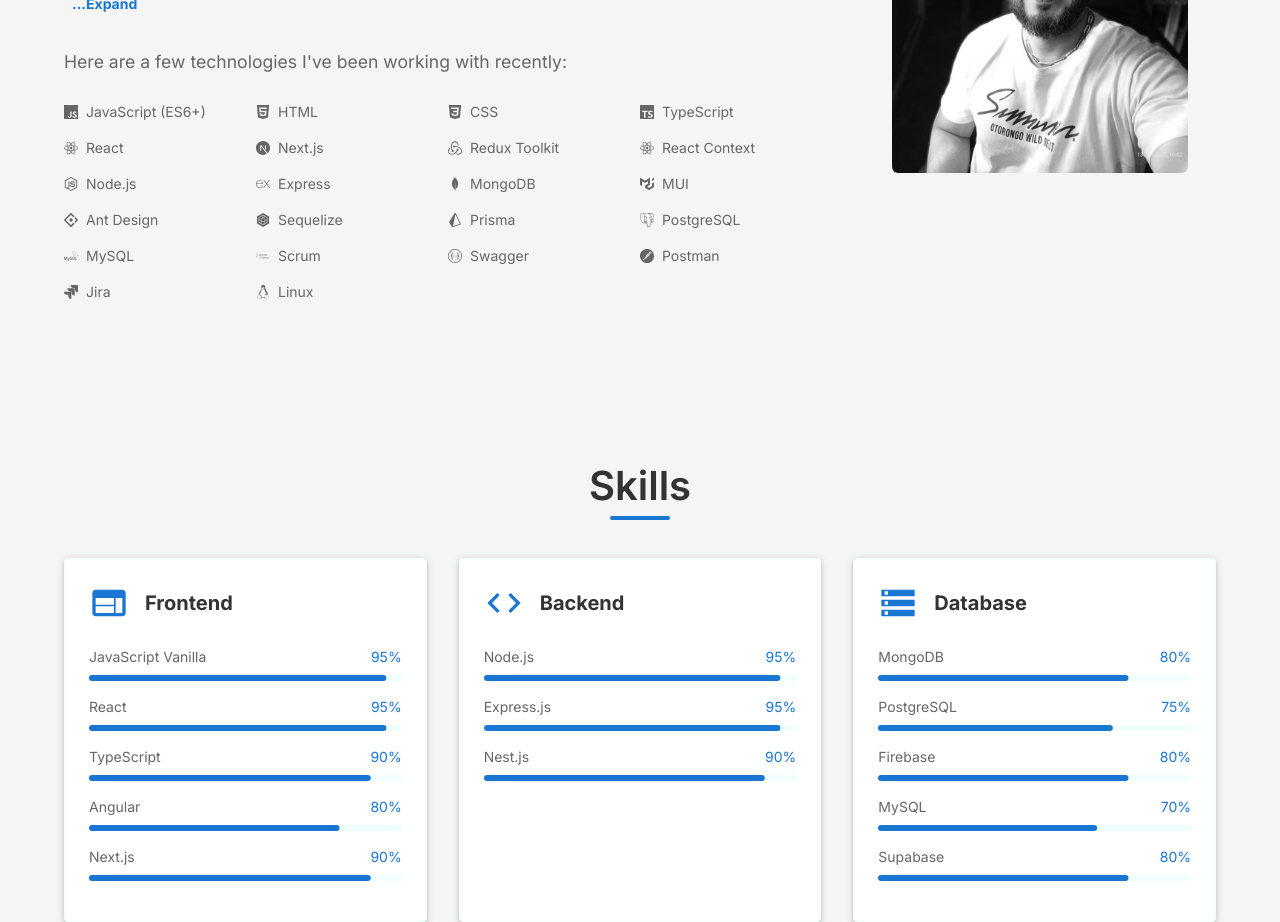
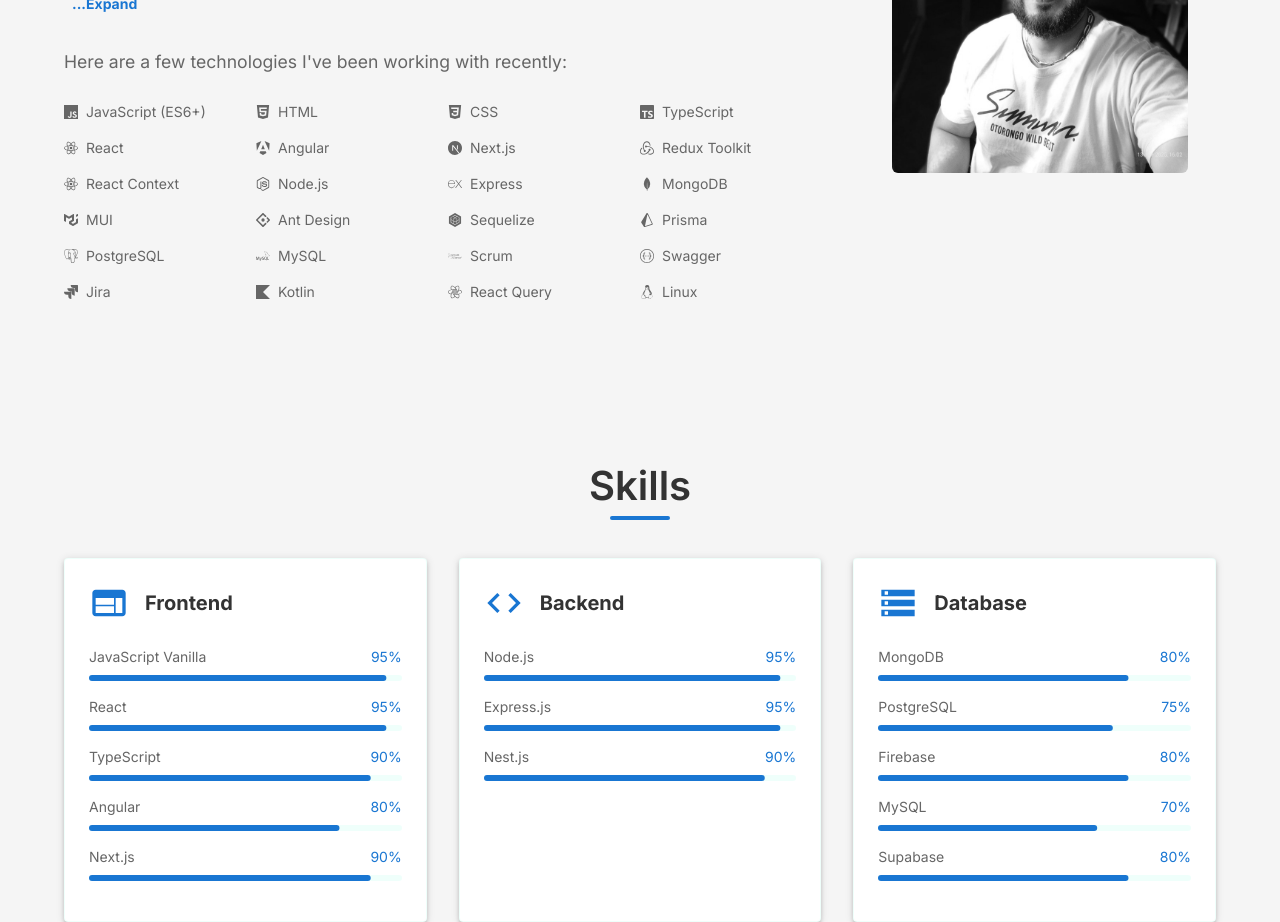
Before and after one commit to JerlibGnzlz/porfolio-nuevo, a Next.js app: page / in a window 1280 px wide. Shown: the part 1340-2262 px from the top of the page. Built offline with nearby package versions, Linux system fonts and the light colour scheme.

Commit message:
subiendo porfolio16

```diff
--- a/src/app/components/About.tsx
+++ b/src/app/components/About.tsx
@@ -26,10 +26,12 @@
     SiPostgresql,
     SiMysql,
     SiSwagger,
-    SiPostman,
     SiJira,
     SiLinux,
+    SiKotlin,
+    SiReactquery,
     SiScrumalliance,
+    SiAngular,
 } from "react-icons/si";
 import { ReactNode, useEffect, useState } from "react";
 import { useInView } from "react-intersection-observer";
@@ -41,6 +43,7 @@
     CSS: <SiCss3 />,
     TypeScript: <SiTypescript />,
     React: <SiReact />,
+    Angular: <SiAngular />,
     "Next.js": <SiNextdotjs />,
     "Redux Toolkit": <SiRedux />,
     "React Context": <SiReact />,
@@ -55,8 +58,9 @@
     MySQL: <SiMysql />,
     Scrum: <SiScrumalliance />,
     Swagger: <SiSwagger />,
-    Postman: <SiPostman />,
     Jira: <SiJira />,
+    Kotlin: <SiKotlin />,
+    "React Query": <SiReactquery />,
     Linux: <SiLinux />,
 };
 
```
